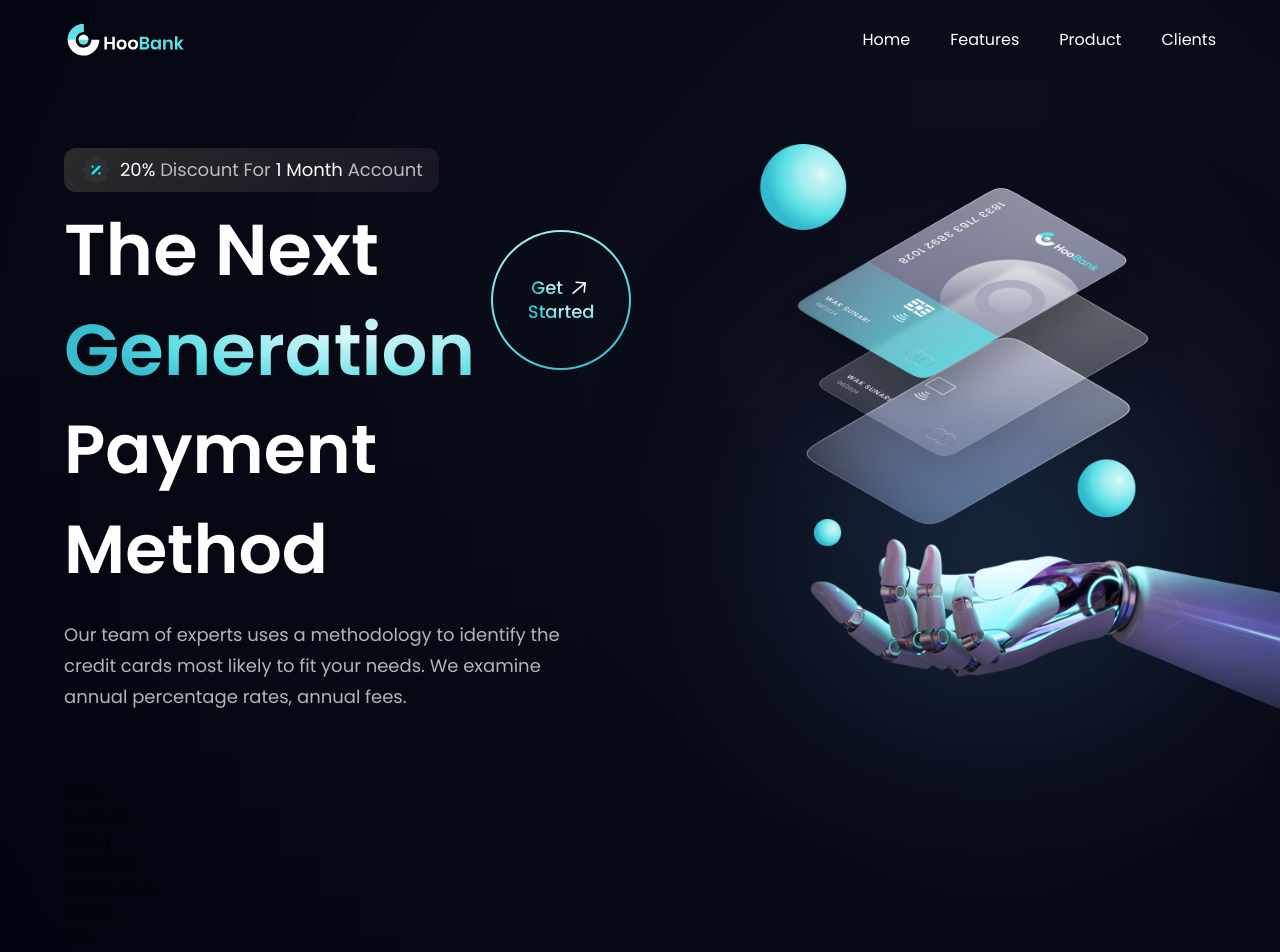
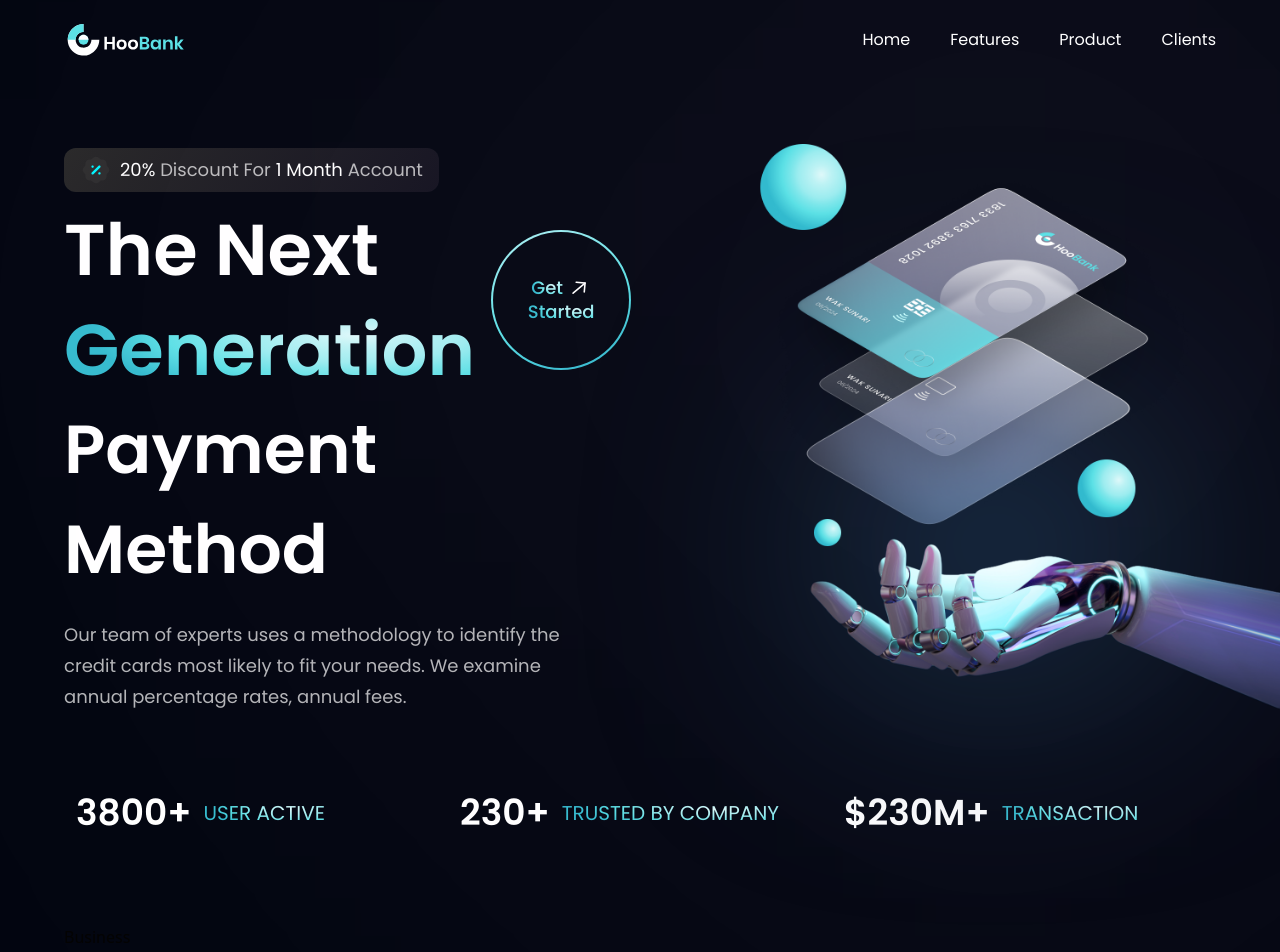
Before and after one commit to Raijin1302/bank-modern-app-jsm, a React (Vite) app: page / in a window 1280 px wide. Shown: the top 952 px of the page. Built offline with nearby package versions, Linux system fonts and the light colour scheme.

Commit message:
done Stats component :green_circle: :waning_crescent_moon:

```diff
--- a/src/components/Stats.jsx
+++ b/src/components/Stats.jsx
@@ -1,7 +1,26 @@
 import React from "react";
-
+import { stats } from "../constants";
+import styles from "../style";
 const Stats = () => {
-  return <div>Stats</div>;
+  return (
+    <section
+      className={`${styles.flexCenter} flex-row flex-wrap sm:mb-20 mb-6`}
+    >
+      {stats.map((stat) => (
+        <div
+          key={stat.id}
+          className="flex flex-row justify-start items-center flex-1 m-3"
+        >
+          <h4 className="text-white font-poppins font-semibold xs:text-4xl text-3xl xs:leading-10 leading-9">
+            {stat.value}
+          </h4>
+          <p className="text-gradient font-poppins font-normal xs:text-xl text-lg xs:leading-7 leading-5 uppercase ml-3">
+            {stat.title}
+          </p>
+        </div>
+      ))}
+    </section>
+  );
 };
 
 export default Stats;
--- a/src/index.css
+++ b/src/index.css
@@ -6,7 +6,7 @@
 
 @layer components {
   .animation-nav-center {
-    @apply relative before:absolute before:-bottom-1 before:h-0.5 before:w-full before:scale-x-0 before:bg-secondary before:transition before:duration-300 before:hover:scale-x-100;
+    @apply relative before:absolute before:-bottom-1 before:h-0.5 before:w-full before:scale-x-0 before:bg-secondary before:transition before:duration-500 before:hover:scale-x-100;
   }
 }
 
```
